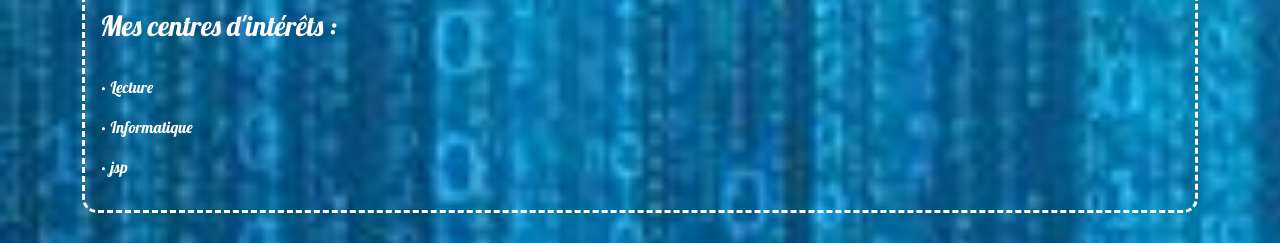
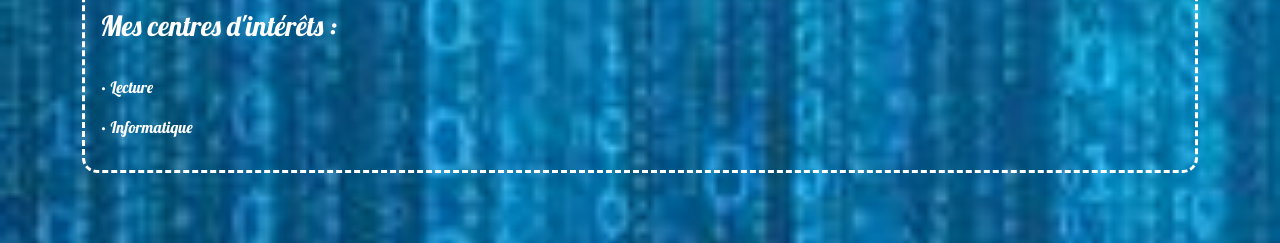
Before and after one commit to chloe-leonard/portfolio, a plain HTML site: page index.html in a window 1280 px wide. Shown: the part 909-1152 px from the top of the page. Drawn offline with nearby package versions, Linux system fonts and the light colour scheme.

Commit message:
remise au depart

```diff
--- a/index.html
+++ b/index.html
@@ -117,7 +117,7 @@
                     <br>
                         <p>• Lecture</p>
                         <p>• Informatique</p>
-                        <p>• jsp</p>
+
                 </div>
                 <div class="col-4">  <!--pour séparer chaque container en 2 parties non égales-->
                     <img src="images/presentation2.png" alt="image d'un emoji de presentation" class="imgpresentation">   <!--insertion de l'image avec un espace de 5pixels autour de l'image pour pouvoir eviter que le texte soit collé a l'image-->
```
